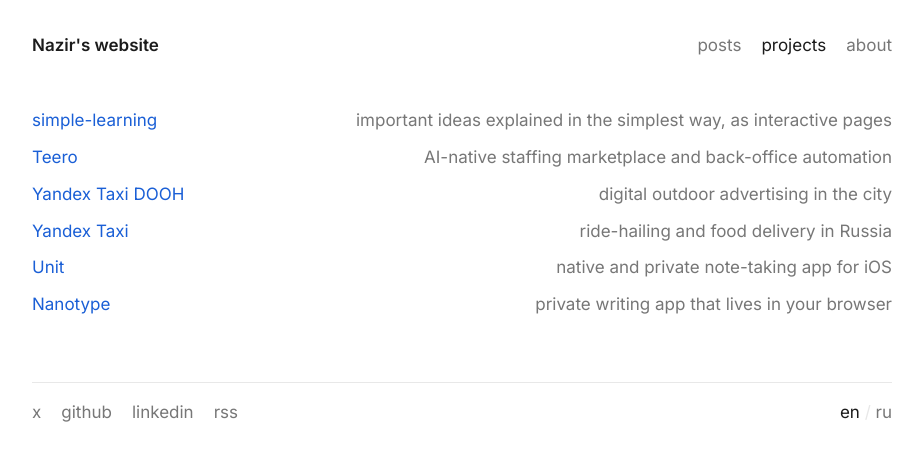
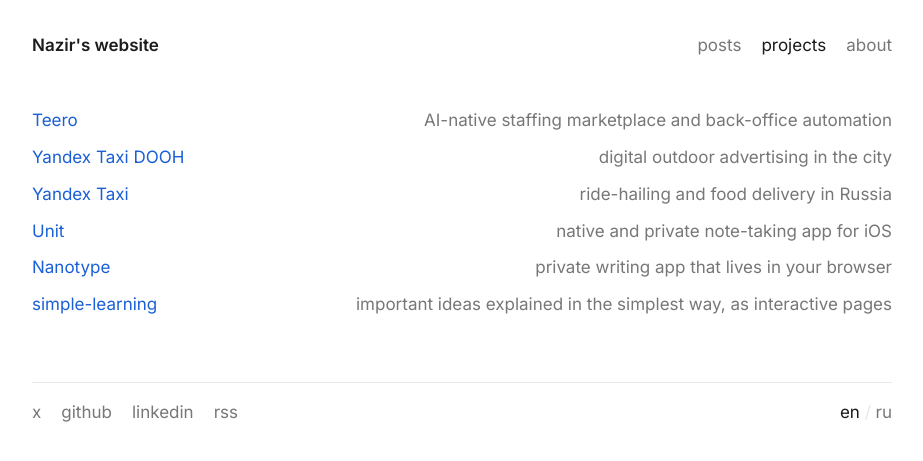
Before and after one commit to nazdash/nazdash.github.io, a Jekyll site: the page built from projects.html, in a window 1280 px wide. Shown: the top 461 px of the page, without its empty margins (178-1101 px from the left). Built offline with Jekyll 4.4.1, drawn with Linux system fonts in a browser that asks for light colours.

Commit message:
Projects: move simple-learning to the bottom
Co-Authored-By: Claude Fable 5.1 <noreply@anthropic.com>

```diff
--- a/projects.html
+++ b/projects.html
@@ -6,10 +6,6 @@ ru: /ru/projects/
 ---
 
 <ul class="list">
-  <li>
-    <a href="https://simple-learning.vercel.app">simple-learning</a>
-    <span class="muted">important ideas explained in the simplest way, as interactive pages</span>
-  </li>
   <li>
     <a href="https://teero.com">Teero</a>
     <span class="muted">AI-native staffing marketplace and back-office automation</span>
@@ -30,4 +26,8 @@ ru: /ru/projects/
     <a href="https://nanotype.app">Nanotype</a>
     <span class="muted">private writing app that lives in your browser</span>
   </li>
+  <li>
+    <a href="https://simple-learning.vercel.app">simple-learning</a>
+    <span class="muted">important ideas explained in the simplest way, as interactive pages</span>
+  </li>
 </ul>
```
Also changed, not shown: ru/projects.html (+4 -4 lines).
